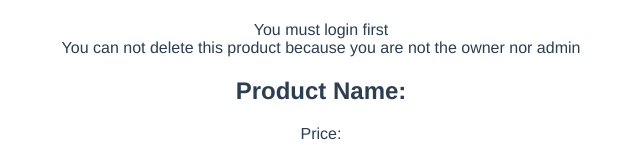
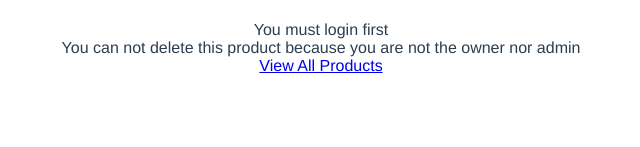
Before and after one commit to flybaflyba/Restful-Web-Application, a Vue app in the folder client/: page /product/1 in a window 1280 px wide. Both pictures are taken after a click on the button "Delete this product". Shown: the part 176-323 px from the top of the page, without its empty margins (319-959 px from the left). Built offline with nearby package versions, Linux system fonts and the light colour scheme; no server answers.

Commit message:
Improve user experience, after product deleted, give user a link to go to all products page other then just a notification of product deleted

```diff
--- a/client/src/views/SingleProduct.vue
+++ b/client/src/views/SingleProduct.vue
@@ -10,8 +10,9 @@
             {{ this.deleteMessage }}
         </div>
     <button v-if="!this.deleteMessage" @click="deleteOneProduct()"> Delete this product </button>
+    <router-link v-if="this.deleteMessage" :to="{name:'Products'}"> View All Products </router-link>
 
-
+<div v-if="!this.deleteMessage">
     <h2>Product Name: {{ product.product_name }}</h2>
 
     <p> Price: {{ product.price }}</p>
@@ -36,7 +37,7 @@
     <!--
     <p> Contact Creator at: {{ product.author.email }}</p>
     -->
-
+</div>
 </div>
 </template>
 
```
